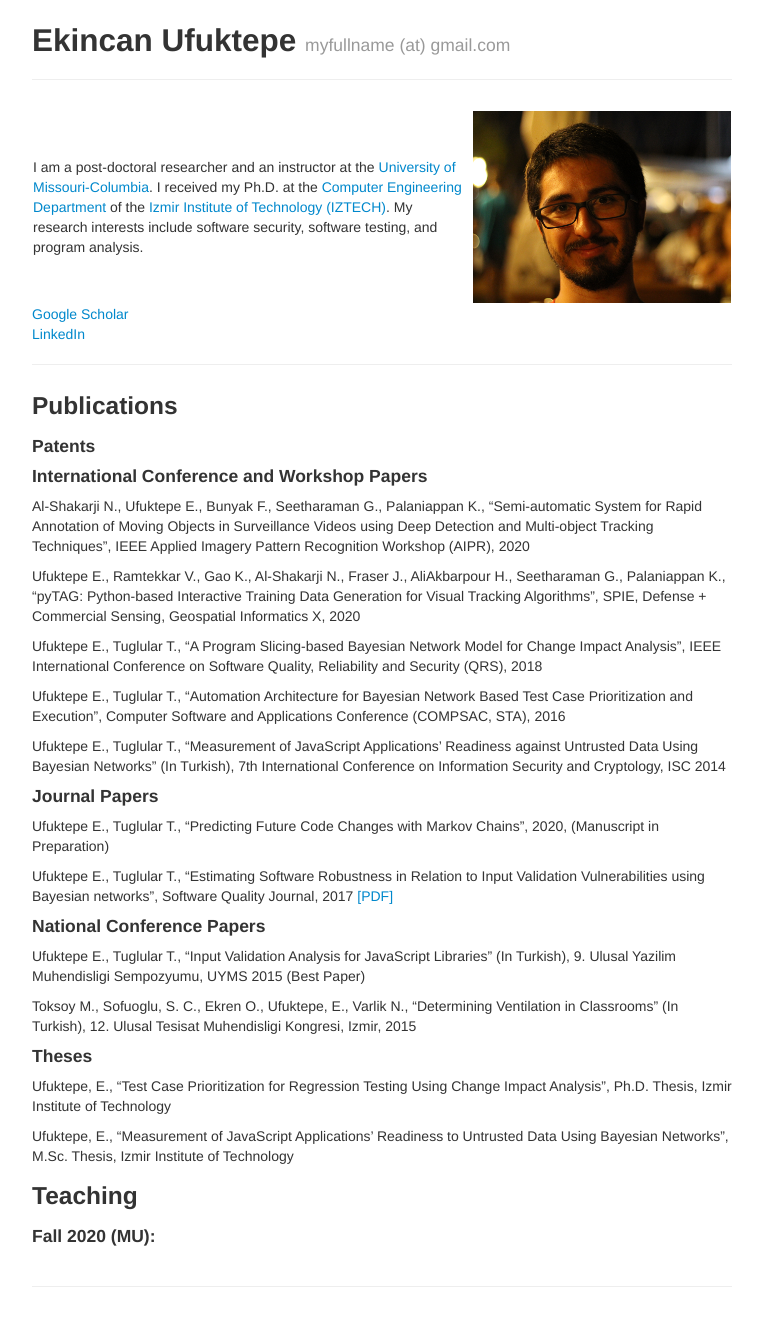
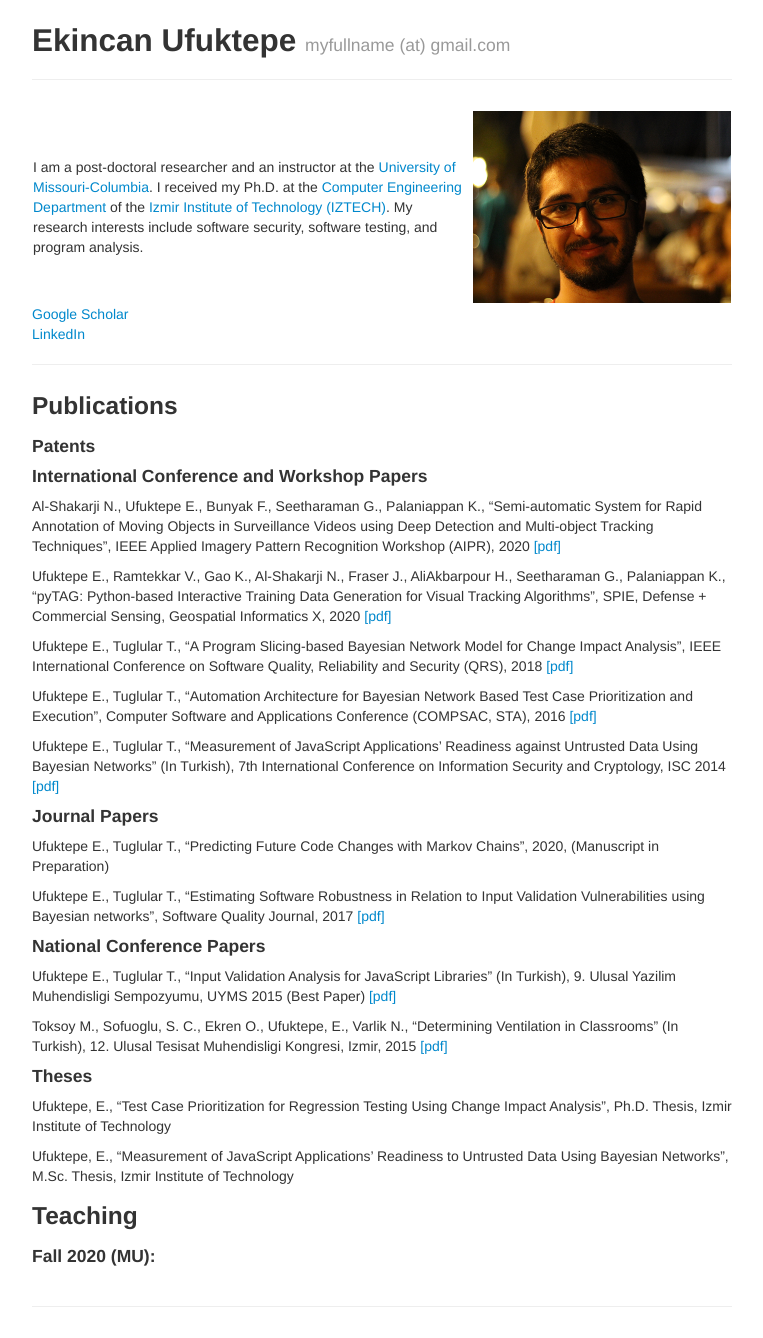
Before and after one commit to ekincanufuktepe/ekincanufuktepe.github.io, a Jekyll site: the page built from index.md, in a window 1280 px wide. Shown: the whole page, without its empty margins (258-1021 px from the left). Built offline with Jekyll 4.4.1, drawn with Linux system fonts in a browser that asks for light colours.

Commit message:
pdf files added for publications

```diff
--- a/index.md
+++ b/index.md
@@ -21,26 +21,26 @@
 
 #### International Conference and Workshop Papers
 
-Al-Shakarji N., Ufuktepe E., Bunyak F., Seetharaman G., Palaniappan K., "Semi-automatic System for Rapid Annotation of Moving Objects in Surveillance Videos using Deep Detection and Multi-object Tracking Techniques", IEEE Applied Imagery Pattern Recognition Workshop (AIPR), 2020
+Al-Shakarji N., Ufuktepe E., Bunyak F., Seetharaman G., Palaniappan K., "Semi-automatic System for Rapid Annotation of Moving Objects in Surveillance Videos using Deep Detection and Multi-object Tracking Techniques", IEEE Applied Imagery Pattern Recognition Workshop (AIPR), 2020 [[pdf]]()
 
-Ufuktepe E., Ramtekkar V., Gao K., Al-Shakarji N., Fraser J., AliAkbarpour H., Seetharaman G., Palaniappan K., "pyTAG: Python-based Interactive Training Data Generation for Visual Tracking Algorithms", SPIE, Defense + Commercial Sensing, Geospatial Informatics X, 2020
+Ufuktepe E., Ramtekkar V., Gao K., Al-Shakarji N., Fraser J., AliAkbarpour H., Seetharaman G., Palaniappan K., "pyTAG: Python-based Interactive Training Data Generation for Visual Tracking Algorithms", SPIE, Defense + Commercial Sensing, Geospatial Informatics X, 2020 [[pdf]]()
 
-Ufuktepe E., Tuglular T., "A Program Slicing-based Bayesian Network Model for Change Impact Analysis", IEEE International Conference on Software Quality, Reliability and Security (QRS), 2018
+Ufuktepe E., Tuglular T., "A Program Slicing-based Bayesian Network Model for Change Impact Analysis", IEEE International Conference on Software Quality, Reliability and Security (QRS), 2018 [[pdf]](paper/2018_QRS_Ufuktepe_Tuglular)
 
-Ufuktepe E., Tuglular T., "Automation Architecture for Bayesian Network Based Test Case Prioritization and Execution", Computer Software and Applications Conference (COMPSAC, STA), 2016
+Ufuktepe E., Tuglular T., "Automation Architecture for Bayesian Network Based Test Case Prioritization and Execution", Computer Software and Applications Conference (COMPSAC, STA), 2016 [[pdf]](paper/2016_COMPSAC_Ufuktepe_Tuglular)
 
-Ufuktepe E., Tuglular T., "Measurement of JavaScript Applications' Readiness against Untrusted Data Using Bayesian Networks" (In Turkish), 7th International Conference on Information Security and Cryptology, ISC 2014
+Ufuktepe E., Tuglular T., "Measurement of JavaScript Applications' Readiness against Untrusted Data Using Bayesian Networks" (In Turkish), 7th International Conference on Information Security and Cryptology, ISC 2014 [[pdf]](paper/2014_ISC_Ufuktepe_Tuglular)
 
 
 #### Journal Papers
 Ufuktepe E., Tuglular T., "Predicting Future Code Changes with Markov Chains", 2020, (Manuscript in Preparation)
 
-Ufuktepe E., Tuglular T., "Estimating Software Robustness in Relation to Input Validation Vulnerabilities using Bayesian networks", Software Quality Journal, 2017 [[PDF]](paper/2017_SQJ.pdf)
+Ufuktepe E., Tuglular T., "Estimating Software Robustness in Relation to Input Validation Vulnerabilities using Bayesian networks", Software Quality Journal, 2017 [[pdf]](paper/2017_SQJ_Ufuktepe_Tuglular)
 
 #### National Conference Papers
-Ufuktepe E., Tuglular T., "Input Validation Analysis for JavaScript Libraries" (In Turkish), 9. Ulusal Yazilim Muhendisligi Sempozyumu, UYMS 2015 (Best Paper)
+Ufuktepe E., Tuglular T., "Input Validation Analysis for JavaScript Libraries" (In Turkish), 9. Ulusal Yazilim Muhendisligi Sempozyumu, UYMS 2015 (Best Paper) [[pdf]](paper/2015_UYMS_Ufuktepe_Tuglular)
 
-Toksoy M., Sofuoglu, S. C., Ekren O., Ufuktepe, E., Varlik N., "Determining Ventilation in Classrooms" (In Turkish), 12. Ulusal Tesisat Muhendisligi Kongresi, Izmir, 2015
+Toksoy M., Sofuoglu, S. C., Ekren O., Ufuktepe, E., Varlik N., "Determining Ventilation in Classrooms" (In Turkish), 12. Ulusal Tesisat Muhendisligi Kongresi, Izmir, 2015 [[pdf]]()
 
 
 #### Theses
```
Also changed, not shown: 5 other files.
